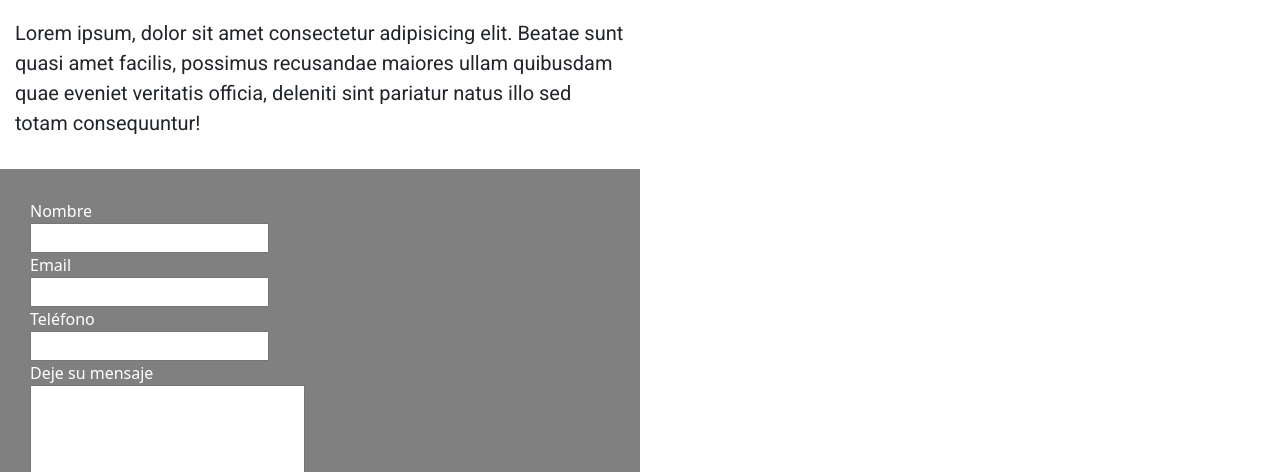
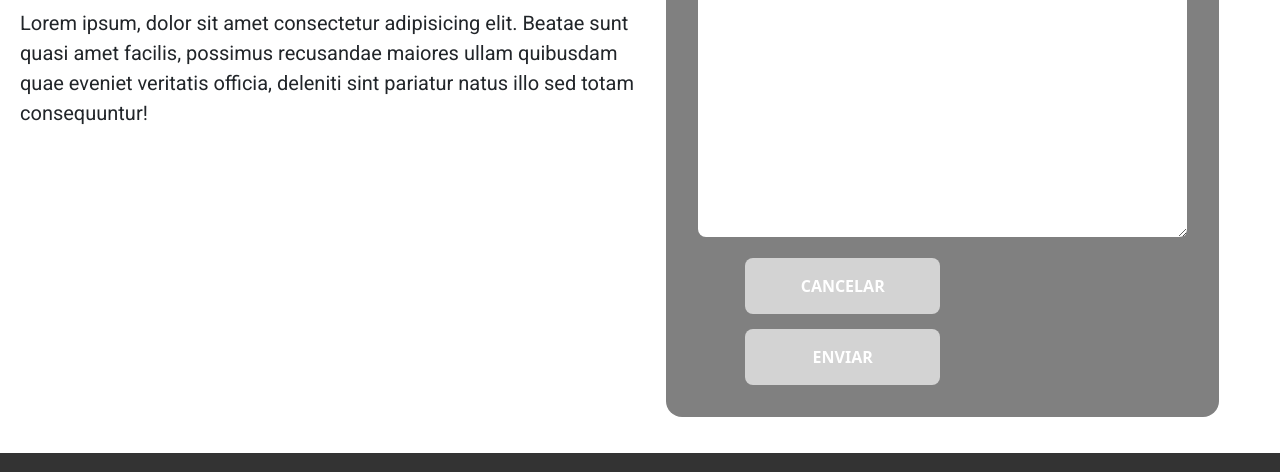
Before and after one commit to Alejandra-9/PF-Gomez, a plain HTML site: page pages/contacto.html in a window 1280 px wide. Shown: the part 715-1187 px from the top of the page. Drawn offline with nearby package versions, Linux system fonts and the light colour scheme.

Commit message:
seccion contacto

```diff
--- a/css/style.css
+++ b/css/style.css
@@ -341,45 +341,113 @@ gap:2rem;
 }
 
 
-   /**Sección Contacto**/
+/**Sección Contacto**/
 
-   .contacto h1, p{
-    width: 50%;
-    margin: 8px 20;
-    padding:15px;
+.contacto{
+  margin-top: 35px;
+  margin-left: 20px;
+  margin-bottom: 20px;
+  display: grid;
+  grid-template-columns: 1fr ;
+  grid-template-rows: 1fr;
+}
+
+@media (min-width: 768px) {
+  .contacto{
+  margin-top: 35px;
+  margin-left: 20px;
+  margin-bottom: 20px;
+  display: grid;
+  grid-template-columns: 1fr 1fr;
+  grid-template-rows:  1fr ;
+  grid-template-areas:
+  "contacto-mapatexto formulario-contenedor";
+  gap: 2rem;
+}
 
 }
 
-   .mapa,
-   .formulario{
+@media (min-width: 768px){
+  .contacto-mapatexto{
+  grid-column: 1;
+  /**grid-template-areas: contacto-mapatexto;**/
+}
+}
+
+
+@media (min-width: 768px){
+  .formulario-contenedor {
+  grid-column: 2;
+  /**grid-template-areas: formulario-contenedor;**/
+}
+}
+
+
+.formulario{
+  background-color:gray;
+  width: 90%;
+  height: auto;
+  margin: 0 ;
+  margin-right: 20px;
+  padding: 2rem;
+  border-radius: 1rem;
+  align-items: end;
+
+
+}
+
+.formulario legend{
+  text-align: center;
+  font-size: 25px;
+  text-transform: uppercase;
+  font-weight: 700;
+  margin-bottom: 2rem;
+  color: white;
+}
+
+.contacto-mapa{
     width: 50%;
     margin: 20px,auto;
     padding:15px;
-
-}
-
-.formulario{
-  background-color:gray;
 }
 
 .campo{
-
-  margin-bottom: 16 px;
-
+ margin-bottom: 1rem;
 }
-
 
 .campo label{
   color:white;
   font-weight: 'roboto', 'san serif';
   margin-bottom: 16px;
   margin: auto;
-
-
 }
 .campo textarea{
-  height:320px;
+  height:20rem;
   width:100%;
+  border: none;
+  border-radius: .5rem ;
+}
+
+.input-text{
+ width: 100%;
+  border: none;
+  padding: 1.5rem;
+  border-radius:.5rem;
+}
+
+.boton-contacto{
+  margin-top: 15px;
+  margin-left: 47px;
+  padding: 1rem 3rem;
+  text-transform: uppercase;
+  font-weight: bold;
+  border-radius:.5rem;
+  width: 40%;
+  text-align: center;
+  border:none;
+  background-color:lightgrey;
+  color:white;
+
 }
 
 /**Sección footer**/
--- a/pages/contacto.html
+++ b/pages/contacto.html
@@ -47,47 +47,50 @@
   </nav>
 <!--end nav-->
     </main>
-    <!-- start header-->
-    <header class="mapa">
+    <!-- start main-->
+<main class="contacto">
+    <!--star intro-->
+    <section class="contacto-mapatexto">
         <iframe src="https://www.google.com/maps/embed?pb=!1m17!1m12!1m3!1d28488.03918903967!2d-55.02058485!3d-26.80797265!2m3!1f0!2f0!3f0!3m2!1i1024!2i768!4f13.1!3m2!1m1!2s!5e0!3m2!1ses-419!2sar!4v1702092172931!5m2!1ses-419!2sar"
         width="600" height="450" style="border:0;" allowfullscreen="" loading="lazy" referrerpolicy="no-referrer-when-downgrade"></iframe>
-    </header>
-    <!--end header-->
-<main class="contacto">
-    <!--star intro-->
-    <section>
+
         <h1>Contacto</h1>
         <p>Lorem ipsum, dolor sit amet consectetur adipisicing elit. Beatae sunt quasi amet facilis,
-             possimus recusandae maiores ullam quibusdam quae eveniet veritatis officia, deleniti
-              sint pariatur natus illo sed totam consequuntur!</p>
+            possimus recusandae maiores ullam quibusdam quae eveniet veritatis officia, deleniti
+            sint pariatur natus illo sed totam consequuntur!
+        </p>
     </section>
-    <section class="formulario">
-        <form class="formulario" action="envio.php" method="post">
-            <div class="campo">
+
+    <section class="formulario-contenedor">
+        <form class="formulario campo" action="envio.php" method="post">
+          <legend>Contáctanos llenando todos los campos</legend>
+
             <label for="nombre"> Nombre</label>
-            <input type="text" id="Nombre">
-        </div>
-        <div class="campo">
-            <label for="email"> Email</label>
-            <input type="email" id="email">
-        </div>
-        <div class="campo">
+            <input class="input-text" type="text" id="Nombre" placeholder="Nombre y Apellido">
 
-           <label for="tel"> Teléfono</label>
-            <input type="tel" id="tel">
-        </div>
 
-        <div class="campo">
 
-           <label for="mensaje"> Deje su mensaje</label>
+            <br> <label for="email"> Email</label>
+            <input class="input-text" type="email" id="email" placeholder="Correo electrónico">
+
+
+
+            <br><label for="tel"> Teléfono</label>
+            <input class="input-text" type="tel" id="tel" placeholder="Número telefónico">
+
+
+
+
+          <br> <label for="mensaje"> Deje su mensaje</label>
            <br>
             <textarea name="" id="" cols="30" rows="10"></textarea>
-        </div>
-        <input type="reset" value="Cancelar">
-        <input type="submit" value="Enviar">
+
+            <input class="boton-contacto" type="reset" value="Cancelar">
+            <input class="boton-contacto" type="submit" value="Enviar">
 
          </form>
     </section>
+  </main>
     <!--ends intro-->
   <!--start footer-->
   <footer class="footer">
@@ -108,7 +111,7 @@
         <span class="location-icon">
           <i class="fas fa-map-marker-alt"></i>
         </span>
-        <span>Lorem, ipsum dolor sit amet consectetur adipisicing elit.</span>
+        <span>Lorem, ipsum dolor sit amet amet elit.</span>
       </div>
 
   </footer>
```
